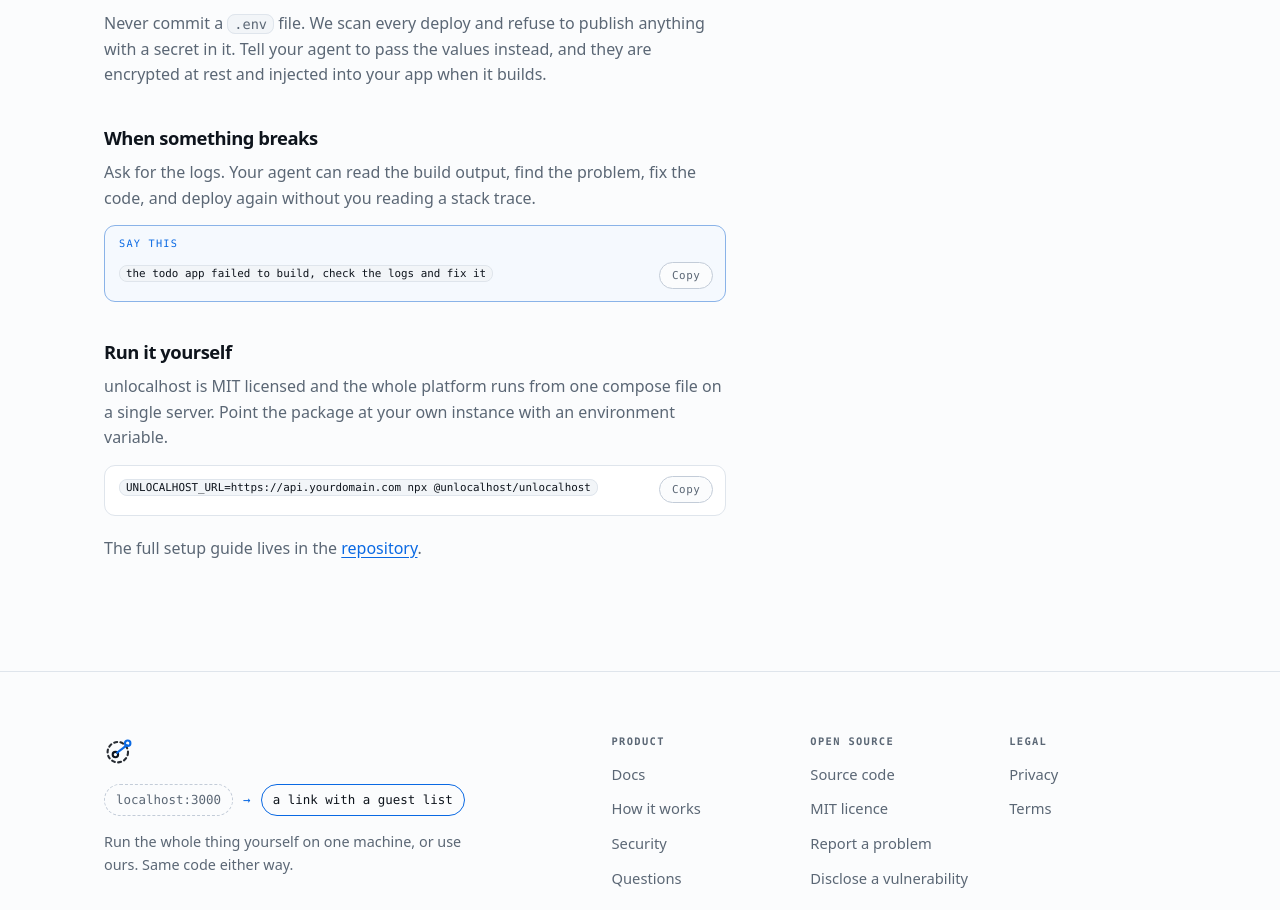
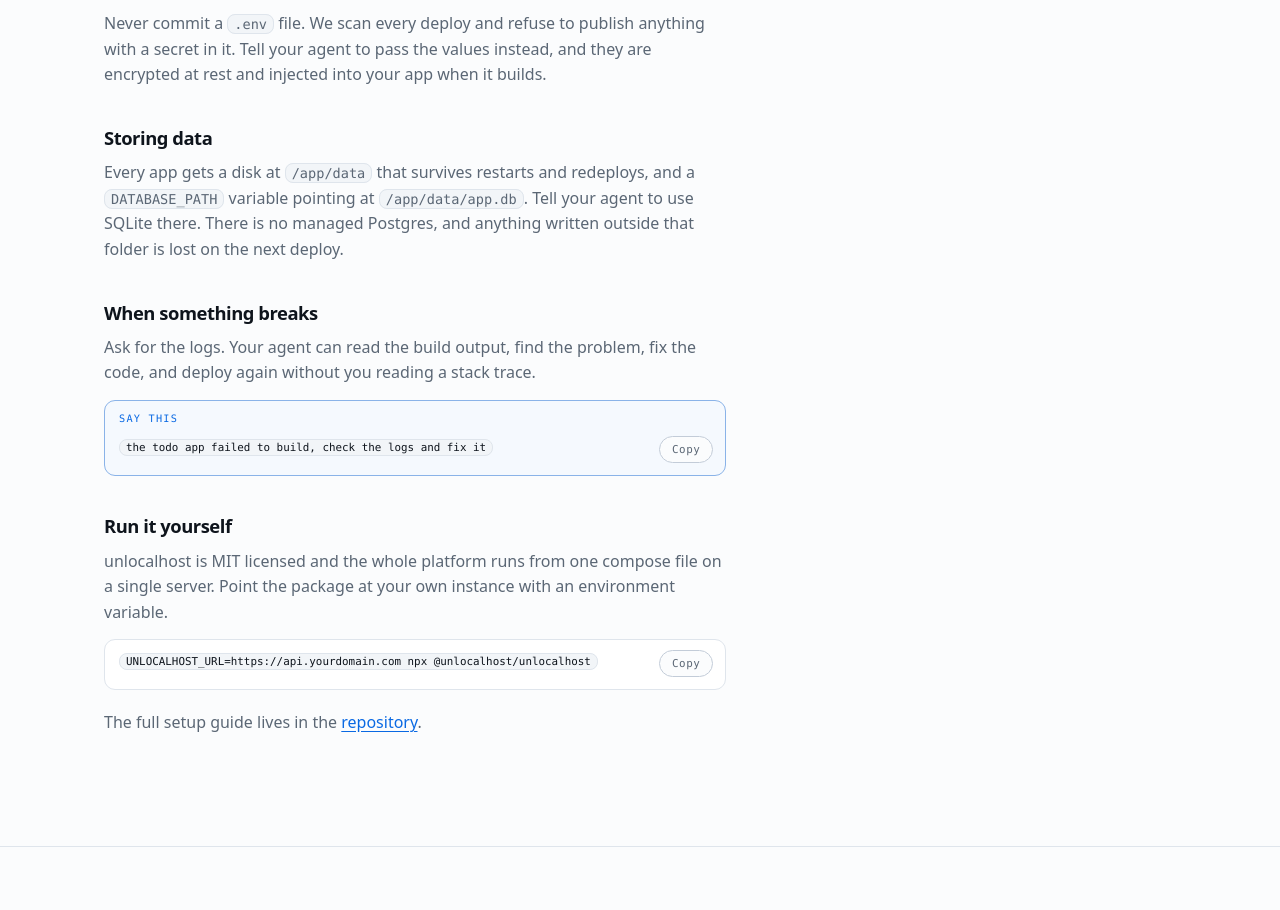
Before and after one commit to info-arnav/unlocalhost, a Next.js app in the folder web/: page /docs in a window 1280 px wide. Shown: the part 1840-2750 px from the top of the page. Built offline with nearby package versions, Linux system fonts and the light colour scheme; no server answers.

Commit message:
feat: google analytics, document the sqlite volume

```diff
--- a/web/app/docs/page.tsx
+++ b/web/app/docs/page.tsx
@@ -114,6 +114,15 @@
             into your app when it builds.
           </p>
 
+          <h2>Storing data</h2>
+          <p>
+            Every app gets a disk at <code>/app/data</code> that survives
+            restarts and redeploys, and a <code>DATABASE_PATH</code> variable
+            pointing at <code>/app/data/app.db</code>. Tell your agent to use
+            SQLite there. There is no managed Postgres, and anything written
+            outside that folder is lost on the next deploy.
+          </p>
+
           <h2>When something breaks</h2>
           <p>
             Ask for the logs. Your agent can read the build output, find the
--- a/web/app/install/route.ts
+++ b/web/app/install/route.ts
@@ -67,6 +67,16 @@
 install URL. Show it to the user and ask them to install the GitHub App on that
 repository, then try again.
 
+## Storing data
+
+Every deployed app gets a persistent disk mounted at \`/app/data\` that survives
+restarts and redeploys, and an environment variable \`DATABASE_PATH\` pointing at
+\`/app/data/app.db\`.
+
+If the app needs to store anything, use SQLite at \`process.env.DATABASE_PATH\`.
+Do not reach for Postgres or MySQL. There is no managed database, and anything
+written outside \`/app/data\` is lost on the next deploy.
+
 ## Rules
 
 - Never commit a \`.env\` file or any credential.
--- a/web/app/layout.tsx
+++ b/web/app/layout.tsx
@@ -1,4 +1,5 @@
 import type { Metadata, Viewport } from 'next';
+import { Analytics } from '@/components/analytics';
 import { site } from '@/lib/site';
 import './globals.css';
 
@@ -81,6 +82,7 @@
           Skip to content
         </a>
         {children}
+        <Analytics id={process.env.NEXT_PUBLIC_GA_ID} />
       </body>
     </html>
   );
--- /dev/null
+++ b/web/components/analytics.tsx
@@ -0,0 +1,7 @@
+import { GoogleAnalytics } from '@next/third-parties/google';
+
+export function Analytics({ id }: { id: string | undefined }) {
+  if (!id) return null;
+
+  return <GoogleAnalytics gaId={id} />;
+}
--- a/web/next.config.mjs
+++ b/web/next.config.mjs
@@ -6,11 +6,13 @@
 
 const csp = [
   "default-src 'self'",
-  `script-src 'self' 'unsafe-inline'${isDev ? " 'unsafe-eval'" : ''}`,
+  `script-src 'self' 'unsafe-inline' https://www.googletagmanager.com${
+    isDev ? " 'unsafe-eval'" : ''
+  }`,
   "style-src 'self' 'unsafe-inline'",
-  "img-src 'self' data: blob:",
+  'img-src \'self\' data: blob: https://www.googletagmanager.com https://*.google-analytics.com',
   "font-src 'self'",
-  `connect-src 'self' https://api.${baseDomain} https://auth.${baseDomain}${
+  `connect-src 'self' https://api.${baseDomain} https://auth.${baseDomain} https://www.googletagmanager.com https://*.google-analytics.com https://*.analytics.google.com${
     isDev ? ' ws: http://localhost:*' : ''
   }`,
   `form-action 'self' https://auth.${baseDomain} https://github.com https://accounts.google.com`,
--- a/web/package.json
+++ b/web/package.json
@@ -10,6 +10,7 @@
     "typecheck": "tsc --noEmit"
   },
   "dependencies": {
+    "@next/third-parties": "^16.2.12",
     "motion": "^12.42.2",
     "next": "16.2.11",
     "react": "19.2.4",
```
Also changed, not shown: 2 other files (tests, documents, lock files or other folders).
